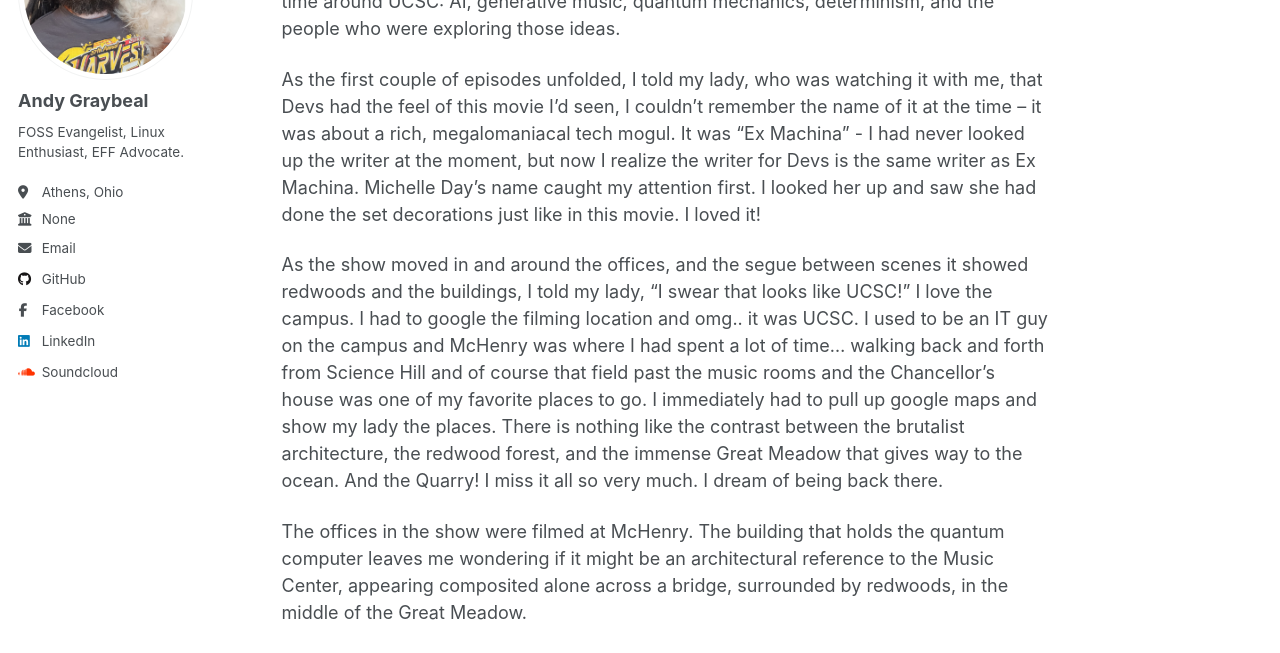
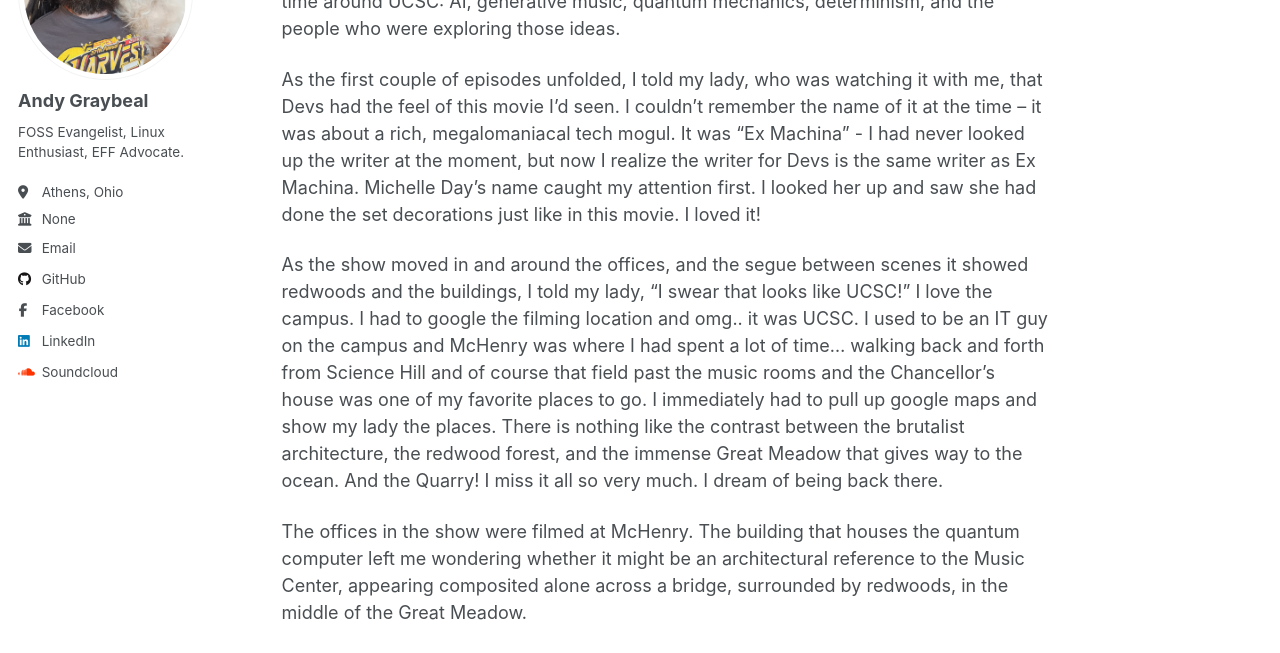
Before and after one commit to andy-graybeal/andy-graybeal.github.io, a Jekyll site: the page built from _posts/2026-07-18-blog-post-1.md, in a window 1280 px wide and 900 px high, scrolled down 398 px. Shown: the part 191-844 px from the top of the window. Built offline with Jekyll 4.4.1, drawn with Linux system fonts in a browser that asks for light colours; a script that is not in the unit is left out.

Commit message:
Refine language and clarity in blog post
Corrected minor grammatical errors and improved clarity in the text.

```diff
--- a/_posts/2026-07-18-blog-post-1.md
+++ b/_posts/2026-07-18-blog-post-1.md
@@ -18,11 +18,11 @@ SPOILERS FOR SURE, DONT READ AHEAD
 
 Unknown to me, the miniseries would affect me far more than I realized. It made me nostalgic, looking back at my own past and had me feeling anxious but hopeful for things to come.  It had me stumbling into an intersection of interests I'd carried with me since my time around UCSC: AI, generative music, quantum mechanics, determinism, and the people who were exploring those ideas.
 
-As the first couple of episodes unfolded, I told my lady, who was watching it with me, that Devs had the feel of this movie I'd seen, I couldn't remember the name of it at the time -- it was about a rich, megalomaniacal tech mogul.  It was "Ex Machina" - I had never looked up the writer at the moment, but now I realize the writer for Devs is the same writer as Ex Machina.  Michelle Day's name caught my attention first. I looked her up and saw she had done the set decorations just like in this movie.  I loved it!
+As the first couple of episodes unfolded, I told my lady, who was watching it with me, that Devs had the feel of this movie I'd seen. I couldn't remember the name of it at the time -- it was about a rich, megalomaniacal tech mogul.  It was "Ex Machina" - I had never looked up the writer at the moment, but now I realize the writer for Devs is the same writer as Ex Machina.  Michelle Day's name caught my attention first. I looked her up and saw she had done the set decorations just like in this movie.  I loved it!
 
 As the show moved in and around the offices, and the segue between scenes it showed redwoods and the buildings, I told my lady, "I swear that looks like UCSC!"  I love the campus.  I had to google the filming location and omg.. it was UCSC.  I used to be an IT guy on the campus and McHenry was where I had spent a lot of time... walking back and forth from Science Hill and of course that field past the music rooms and the Chancellor's house was one of my favorite places to go. I immediately had to pull up google maps and show my lady the places.  There is nothing like the contrast between the brutalist architecture, the redwood forest, and the immense Great Meadow that gives way to the ocean.  And the Quarry!  I miss it all so very much.  I dream of being back there.
 
-The offices in the show were filmed at McHenry. The building that holds the quantum computer leaves me wondering if it might be an architectural reference to the Music Center, appearing composited alone across a bridge, surrounded by redwoods, in the middle of the Great Meadow.
+The offices in the show were filmed at McHenry. The building that houses the quantum computer left me wondering whether it might be an architectural reference to the Music Center, appearing composited alone across a bridge, surrounded by redwoods, in the middle of the Great Meadow.
 
 I loved to make field recordings with my stereo microphone and DAT recorder at the time.  Professor David Cope worked there. He was a groundbreaking pioneer in AI-generated and algorithmic music. Professor Peter Elsea was there as well, director of the electronic music program and developer of LObjects for Max/MSP. I love Max and PureData, both created by Miller Puckette, but we'll get into that later.  David Cope and Peter Elsea were pioneers of their time and they both worked when I was there.  I had always wanted to take David Cope's class in LISP and music.
 
```
